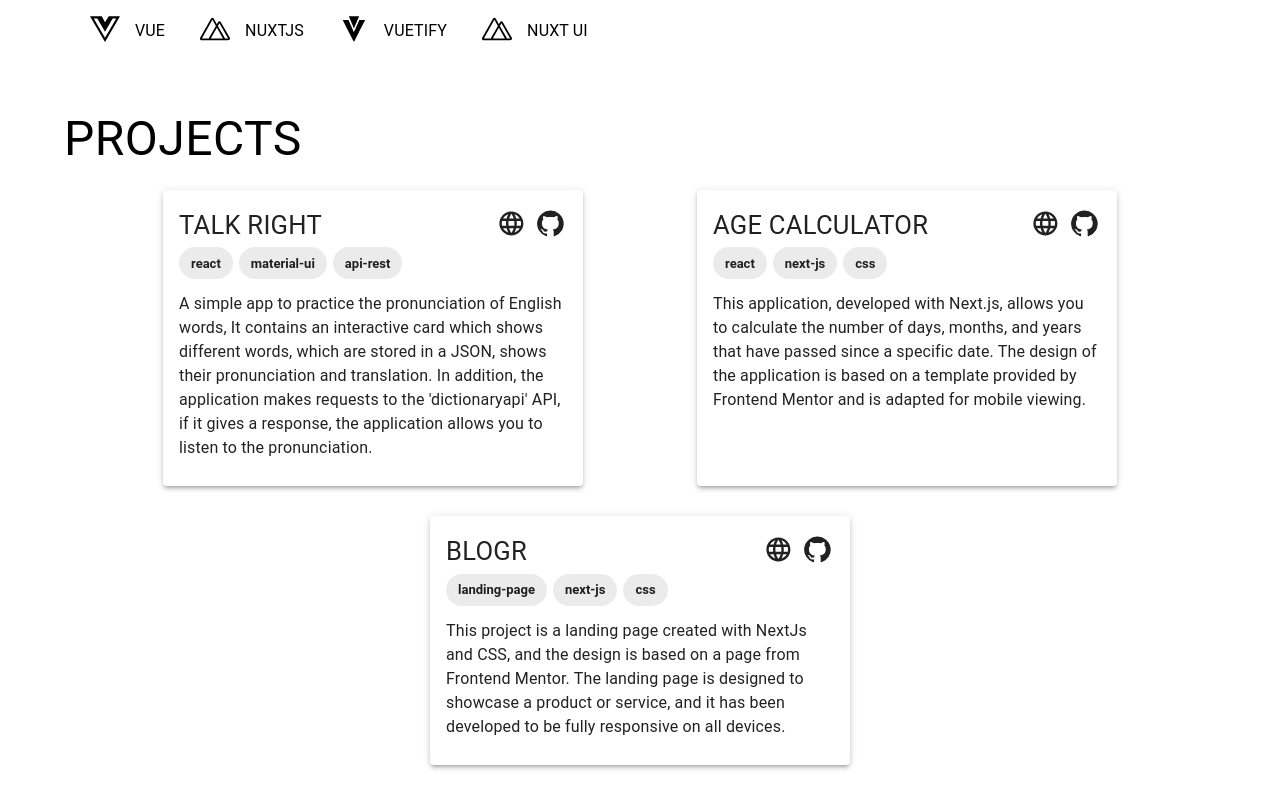
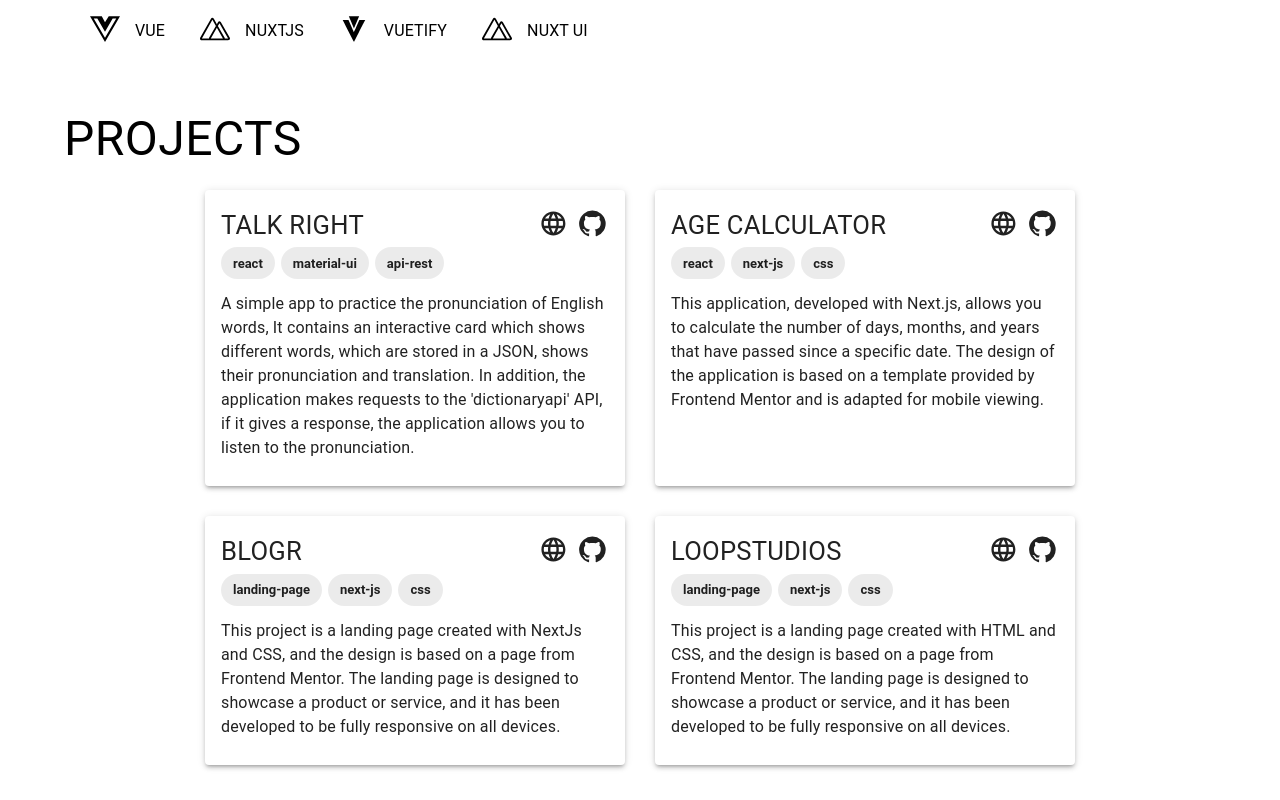
Before and after one commit to delfigica/delfina.ar, a Next.js app: page / in a window 1280 px wide. Shown: the part 1043-1843 px from the top of the page. Built offline with nearby package versions, Linux system fonts and the light colour scheme.

Commit message:
add new project

```diff
--- a/src/components/Projects.js
+++ b/src/components/Projects.js
@@ -33,6 +33,15 @@ export const Projects = () => {
       github: "https://github.com/delfigica/blogr-landing-page",
       tags: ["landing-page", "next-js", "css"],
     },
+    {
+      id: "loopstudios-landing-page",
+      title: "Loopstudios",
+      description:
+        "This project is a landing page created with HTML and CSS, and the design is based on a page from Frontend Mentor. The landing page is designed to showcase a product or service, and it has been developed to be fully responsive on all devices.",
+      url: "https://delfigica.github.io/loopstudios-landing-page",
+      github: "https://github.com/delfigica/loopstudios-landing-page",
+      tags: ["landing-page", "next-js", "css"],
+    }
   ];
   return (
     <Box
@@ -43,7 +52,7 @@ export const Projects = () => {
       <Typography sx={{ fontSize: "3em", textTransform: "uppercase" }}>
         Projects
       </Typography>
-      <Box sx={{ display: "flex", flexWrap: "wrap", justifyContent: 'space-evenly' }}>
+      <Box sx={{ display: "flex", flexWrap: "wrap", justifyContent: 'center' }}>
         {projectsData.map((project) => (
           <ProjectCard project={project} key={project.id} />
         ))}
```
